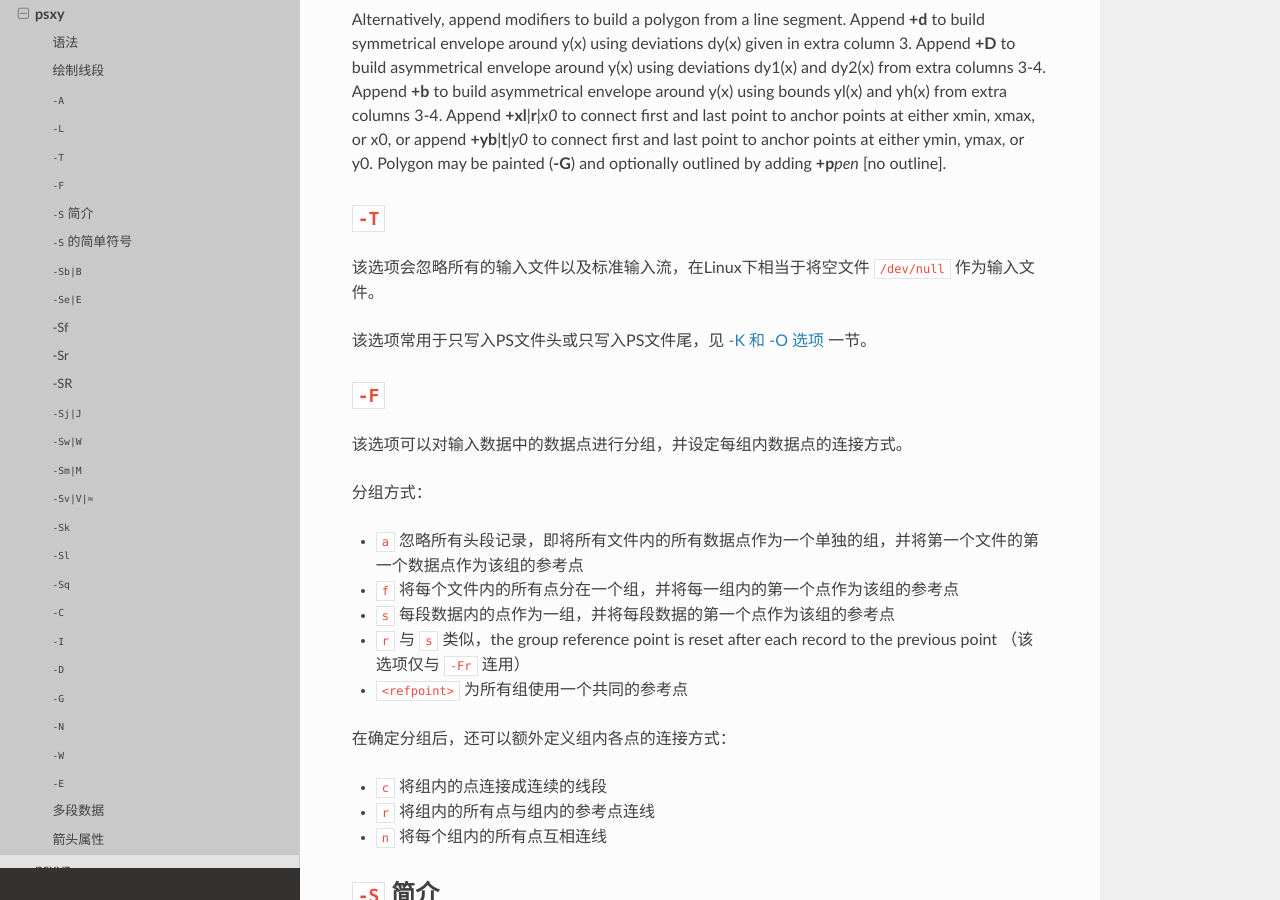
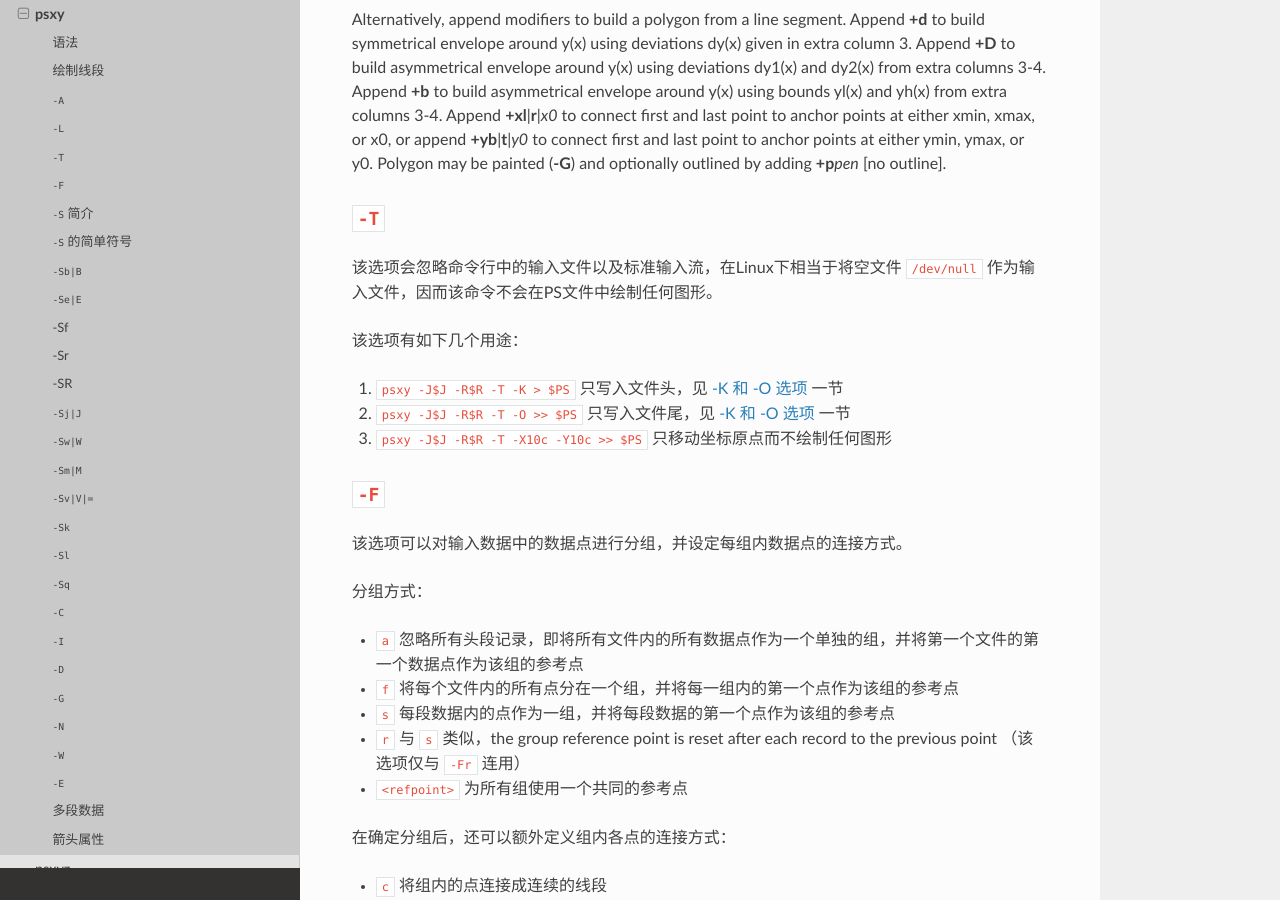
Before and after one commit to seisman/GMT5_Docs, a Sphinx documentation site: the page built from source/psxy.rst, in a window 1280 px wide and 900 px high, scrolled down 1719 px. Built offline with Sphinx 7.4.7 and the Read the Docs theme 2.0.0, drawn with Linux system fonts in a browser that asks for light colours; pages that are not in the unit, such as notebooks, are missing from menus.

Commit message:
update psxy -T option

```diff
--- a/source/psxy.rst
+++ b/source/psxy.rst
@@ -71,9 +71,13 @@ Polygon may be painted (**-G**) and optionally outlined by adding **+p**\ *pen*
 ``-T``
 ------
 
-该选项会忽略所有的输入文件以及标准输入流，在Linux下相当于将空文件 ``/dev/null`` 作为输入文件。
+该选项会忽略命令行中的输入文件以及标准输入流，在Linux下相当于将空文件 ``/dev/null`` 作为输入文件，因而该命令不会在PS文件中绘制任何图形。
 
-该选项常用于只写入PS文件头或只写入PS文件尾，见 :doc:`KO-option` 一节。
+该选项有如下几个用途：
+
+#. ``psxy -J$J -R$R -T -K > $PS`` 只写入文件头，见 :doc:`KO-option` 一节
+#. ``psxy -J$J -R$R -T -O >> $PS`` 只写入文件尾，见 :doc:`KO-option` 一节
+#. ``psxy -J$J -R$R -T -X10c -Y10c >> $PS`` 只移动坐标原点而不绘制任何图形
 
 ``-F``
 ------
```
